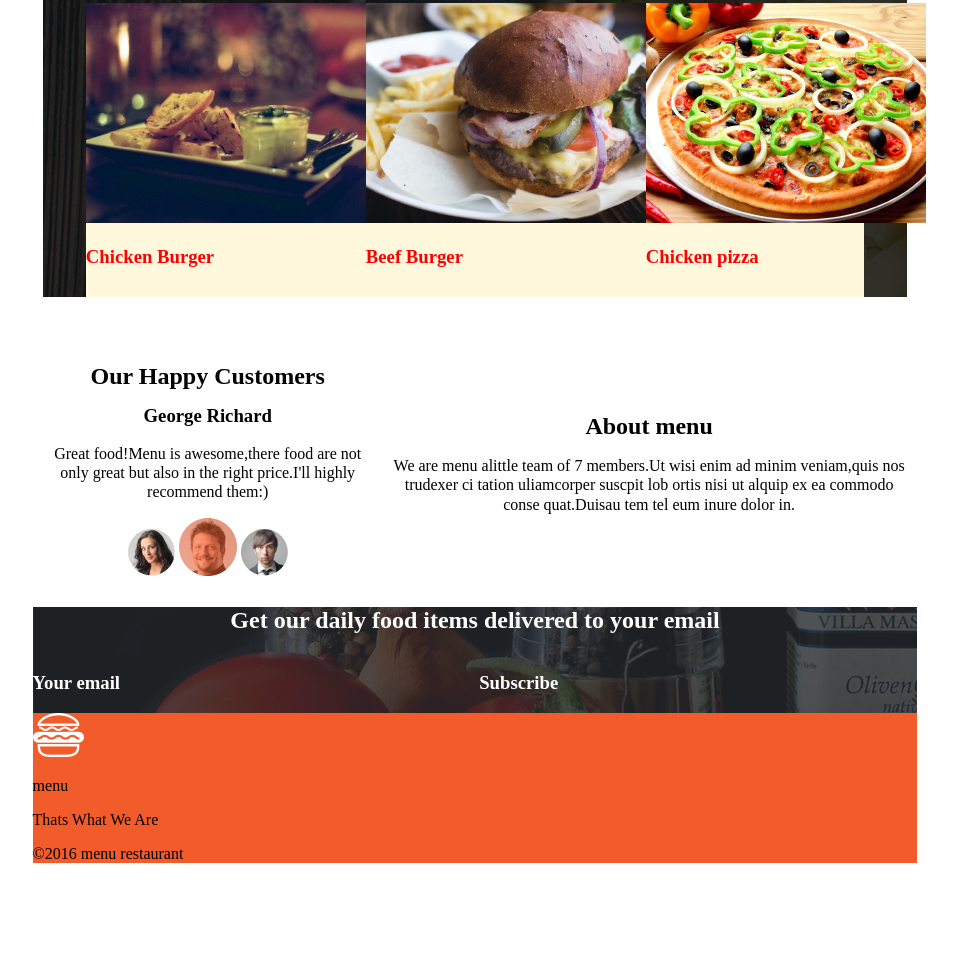
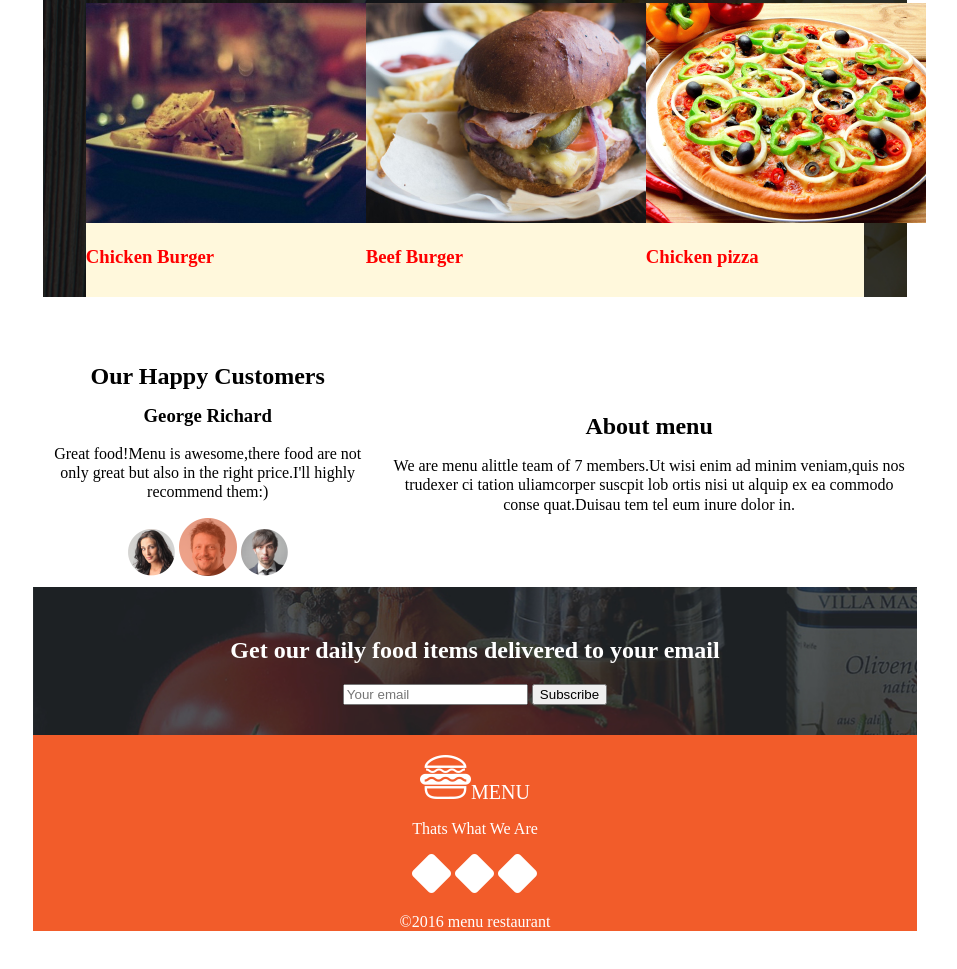
Before and after one commit to Esther-Moki/Anitas-kitchen, a plain HTML site: page index.html in a window 1280 px wide. Shown: the part 1804-2773 px from the top of the page, without its empty margins (165-1122 px from the left). Before the commit the page ends 2711 px from the top, so only its background shows below. Drawn offline with Linux system fonts and the light colour scheme.

Commit message:
Aligned foter and fixed subscribe area

```diff
--- a/index.css
+++ b/index.css
@@ -179,17 +179,22 @@ td{
     background-image: url("./assets/subscribe.jpg");
     text-align: center;
     color: white;
+    padding-top: 30px;
+    padding-bottom: 30px;
 
 }
 #ten{
-    display: flex;
-    flex-direction: row;
-    justify-content: space-between;
+    text-align: center;
 }
 #fb{
     background-color:#F15A29;
 }
 footer{
     background-color: #f25c2a;
-
+    text-align: center;
+    color: white;
+    padding-top: 20px;
 }
+.fmenu{
+    font-size: 20px;
+}
--- a/index.html
+++ b/index.html
@@ -125,18 +125,26 @@
     <div class="contact">
         <h2>Get our daily food items delivered to your email</h2>
        <div id="ten">
+            <div>
+                <input type="email" name="" id="" placeholder="Your email">
+                <button>Subscribe</button>
+            </div>
+            <div>
 
-               <h3>Your email</h3>
-               <h3>Subscribe<h3>
+            </div>
        </div>
     </div>
     <footer>
-        <img src="assets/logo_white.png" alt=""><p>menu</p>
+       <div class="fmenu">
+        <img src="assets/logo_white.png" alt="">MENU
+       </div>
         <div>
             <p>Thats What We Are</p>
         </div>
         <div class="icons">
-
+            <img src="assets/facebook.png" alt="">
+            <img src="assets/twitter.png" alt="">
+            <img src="assets/pinterest.png" alt="">
         </div>
         <div class="footnote">
             <p>©2016 menu restaurant</p>
```
